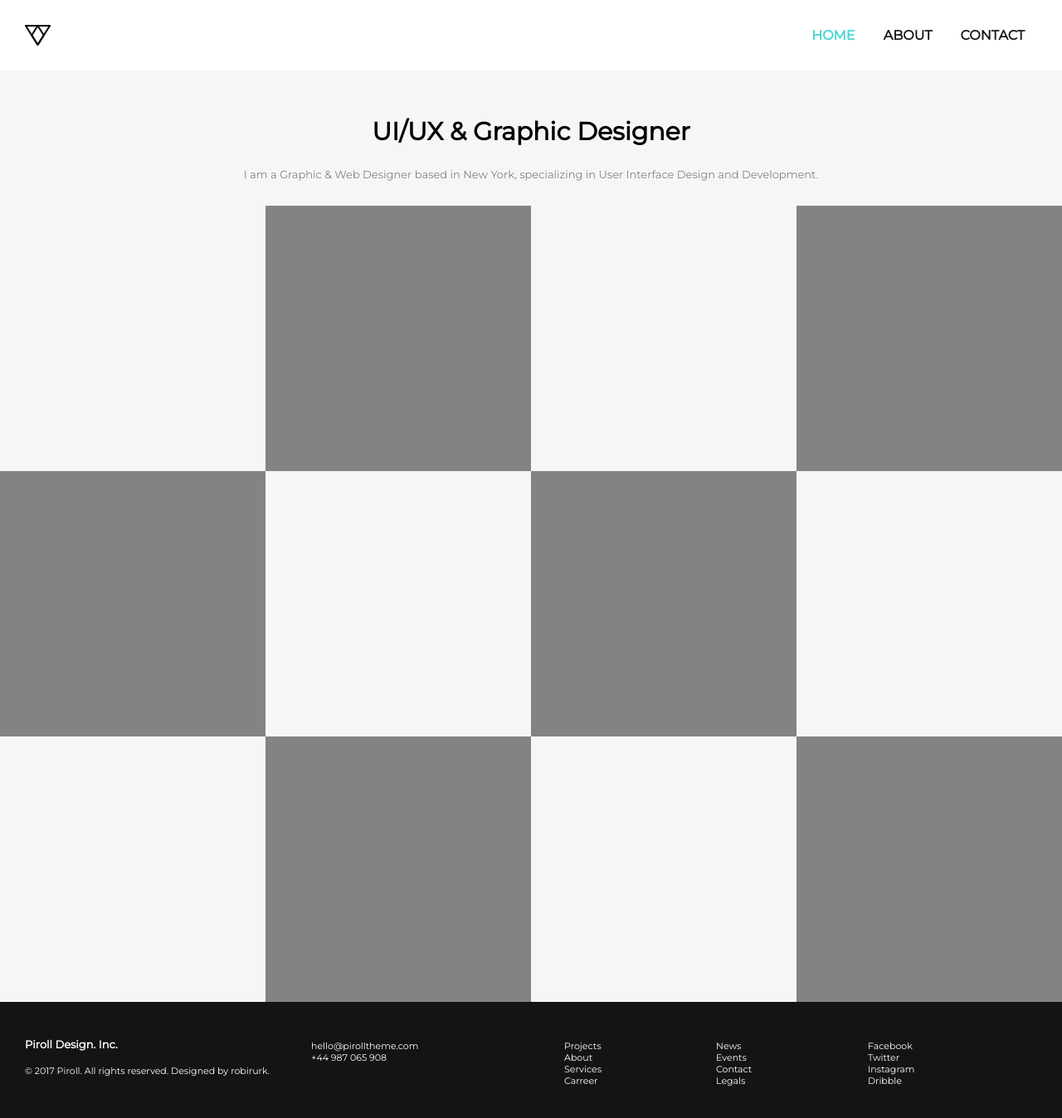
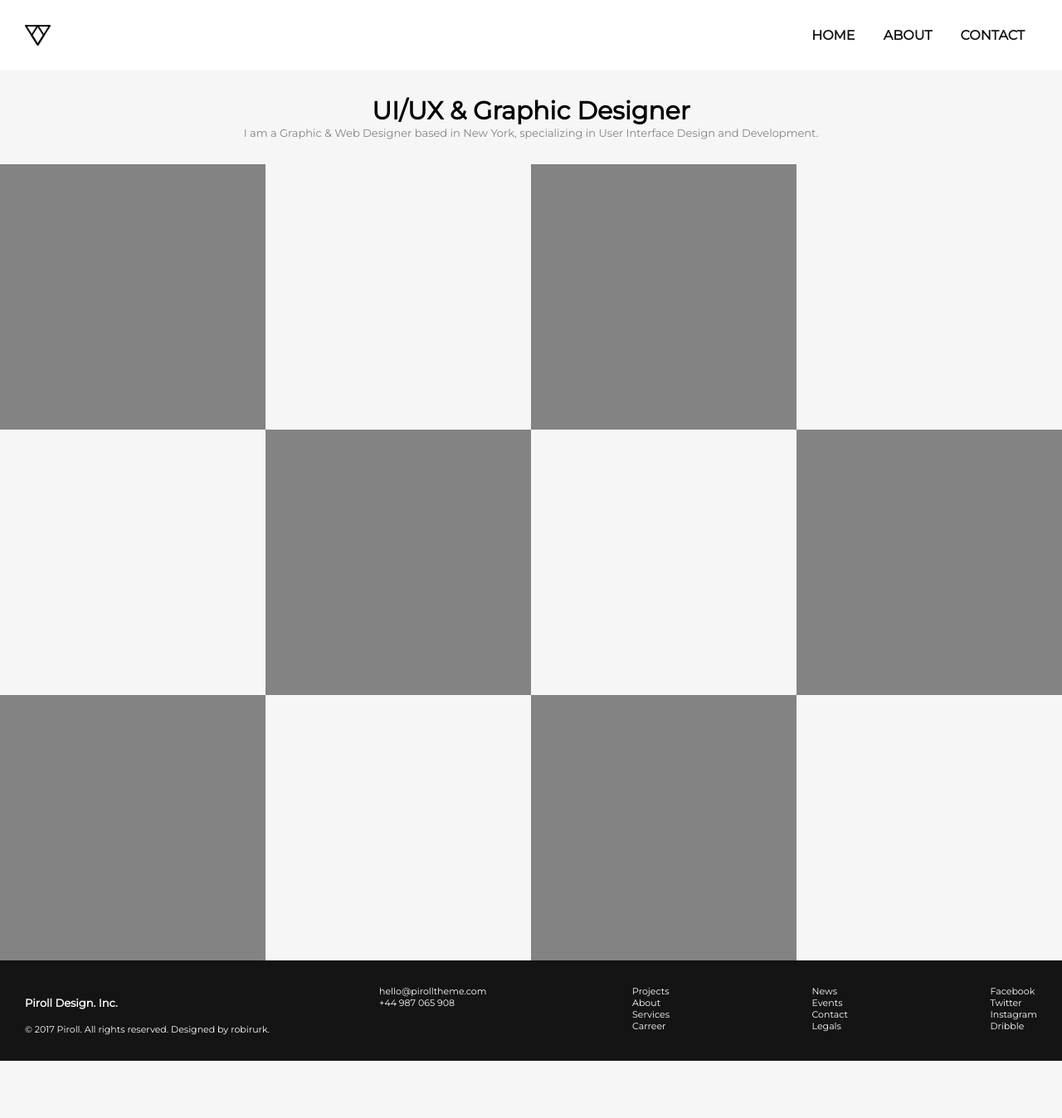
Before and after one commit to danh9299/02_HOME, a plain HTML site: page index.html in a window 1280 px wide. Shown: the whole page at 83% size. After the commit the page ends 1279 px from the top, so only its background shows below. Drawn offline with nearby package versions, Linux system fonts and the light colour scheme.

Commit message:
push code

```diff
--- a/index.html
+++ b/index.html
@@ -13,108 +13,157 @@
     />
   </head>
   <body>
-    <header class="header">
+    <header class="Header">
       <img src="img/logo.png" alt="logo" />
-      <div class="nav">
-        <a href="#" class="nav-home"><b>HOME</b></a>
-        <a href="#" class="nav-item"><b>ABOUT</b></a>
-        <a href="#" class="nav-item"><b>CONTACT</b></a>
+      <div class="Header-nav">
+        <a href="#" class="Header-nav__item">HOME</a>
+        <a href="#" class="Header-nav__item">ABOUT</a>
+        <a href="#" class="Header-nav__item">CONTACT</a>
       </div>
     </header>
-    <section class="text">
-      <h1>UI/UX & Graphic Designer</h1>
-      <p>
+    <section class="Text">
+      <h1 class="Text-title">UI/UX & Graphic Designer</h1>
+      <p class="Text-description">
         I am a Graphic & Web Designer based in New York, specializing in User
         Interface Design and Development.
       </p>
     </section>
-    <section class="work">
-      <div class="work-row">
-        <div class="work-item work-item-gray">
-          <img src="img/eye.png" alt="" class="eye-icon" />
+    <section class="Work">
+      <div class="Work-row">
+        <div class="Work-row-item">
+          <a href="img/eye.png" data-fancybox="gallery">
+            <img src="img/eye.png" alt="" class="Work-row-item__eye" />
+          </a>
         </div>
-        <div class="work-item work-item-white">
-          <img src="img/eye.png" alt="" class="eye-icon" />
+        <div class="Work-row-item">
+          <a href="img/eye.png" data-fancybox="gallery">
+            <img src="img/eye.png" alt="" class="Work-row-item__eye" />
+          </a>
         </div>
-        <div class="work-item work-item-gray">
-          <img src="img/eye.png" alt="" class="eye-icon" />
+        <div class="Work-row-item">
+          <a href="img/eye.png" data-fancybox="gallery">
+            <img src="img/eye.png" alt="" class="Work-row-item__eye" />
+          </a>
         </div>
-        <div class="work-item work-item-white">
-          <img src="img/eye.png" alt="" class="eye-icon" />
+        <div class="Work-row-item">
+          <a href="img/eye.png" data-fancybox="gallery">
+            <img src="img/eye.png" alt="" class="Work-row-item__eye" />
+          </a>
         </div>
-      </div>
-      <div class="work-row">
-        <div class="work-item work-item-white">
-          <img src="img/eye.png" alt="" class="eye-icon" />
+
+        <div class="Work-row-item Work-row-item--reverse">
+          <a href="img/eye.png" data-fancybox="gallery">
+            <img src="img/eye.png" alt="" class="Work-row-item__eye" />
+          </a>
         </div>
-        <div class="work-item work-item-gray">
-          <img src="img/eye.png" alt="" class="eye-icon" />
+        <div class="Work-row-item Work-row-item--reverse">
+          <a href="img/eye.png" data-fancybox="gallery">
+            <img src="img/eye.png" alt="" class="Work-row-item__eye" />
+          </a>
         </div>
-        <div class="work-item work-item-white">
-          <img src="img/eye.png" alt="" class="eye-icon" />
+        <div class="Work-row-item Work-row-item--reverse">
+          <a href="img/eye.png" data-fancybox="gallery">
+            <img src="img/eye.png" alt="" class="Work-row-item__eye" />
+          </a>
         </div>
-        <div class="work-item work-item-gray">
-          <img src="img/eye.png" alt="" class="eye-icon" />
+        <div class="Work-row-item Work-row-item--reverse">
+          <a href="img/eye.png" data-fancybox="gallery">
+            <img src="img/eye.png" alt="" class="Work-row-item__eye" />
+          </a>
         </div>
-      </div>
-      <div class="work-row">
-        <div class="work-item work-item-gray">
-          <img src="img/eye.png" alt="" class="eye-icon" />
+
+        <div class="Work-row-item">
+          <a href="img/eye.png" data-fancybox="gallery">
+            <img src="img/eye.png" alt="" class="Work-row-item__eye" />
+          </a>
         </div>
-        <div class="work-item work-item-white">
-          <img src="img/eye.png" alt="" class="eye-icon" />
+        <div class="Work-row-item">
+          <a href="img/eye.png" data-fancybox="gallery">
+            <img src="img/eye.png" alt="" class="Work-row-item__eye" />
+          </a>
         </div>
-        <div class="work-item work-item-gray">
-          <img src="img/eye.png" alt="" class="eye-icon" />
+        <div class="Work-row-item">
+          <a href="img/eye.png" data-fancybox="gallery">
+            <img src="img/eye.png" alt="" class="Work-row-item__eye" />
+          </a>
         </div>
-        <div class="work-item work-item-white">
-          <img src="img/eye.png" alt="" class="eye-icon" />
+        <div class="Work-row-item">
+          <a href="img/eye.png" data-fancybox="gallery">
+            <img src="img/eye.png" alt="" class="Work-row-item__eye" />
+          </a>
         </div>
       </div>
     </section>
-    <footer class="footer">
-      <div class="footer-copyright">
-        <h3>Piroll Design. Inc.</h3>
-        <p3>© 2017 Piroll. All rights reserved. Designed by robirurk.</p3>
+    <footer class="Footer">
+      <div class="Footer-copyright">
+        <h3 class="Footer-copyright-company">Piroll Design. Inc.</h3>
+        <p3 class="Footer-copyright-design"
+          >© 2017 Piroll. All rights reserved. Designed by robirurk.</p3
+        >
       </div>
-      <div class="footer-contact">
-        <ul>
-          <li>
+      <div class="Footer-contact">
+        <ul class="Footer-contact-group">
+          <li class="Footer-contact-group-item">
             <a href="#"> hello@pirolltheme.com </a>
           </li>
-          <li>
+          <li class="Footer-contact-group-item">
             <a href="#"> +44 987 065 908 </a>
           </li>
         </ul>
       </div>
-      <div class="footer-work">
-        <ul>
-          <li>
+      <div class="Footer-work">
+        <ul class="Footer-work-group">
+          <li class="Footer-work-group-item">
             <a href="#"> Projects </a>
           </li>
-          <li>
+          <li class="Footer-work-group-item">
             <a href="#"> About </a>
           </li>
-          <li><a href="#"> Services</a></li>
-          <li><a href="#"> Carreer </a></li>
+          <li class="Footer-work-group-item">
+            <a href="#"> Services </a>
+          </li>
+          <li class="Footer-work-group-item">
+            <a href="#"> Carreer </a>
+          </li>
         </ul>
-      </div>
-      <div class="footer-info">
-        <ul>
-          <li><a href="#"> News</a></li>
-          <li><a href="#"> Events </a></li>
-          <li><a href="#"> Contact</a></li>
-          <li><a href="#"> Legals</a></li>
+        <ul class="Footer-work-group">
+          <li class="Footer-work-group-item">
+            <a href="#"> News </a>
+          </li>
+          <li class="Footer-work-group-item">
+            <a href="#"> Events </a>
+          </li>
+          <li class="Footer-work-group-item">
+            <a href="#"> Contact</a>
+          </li>
+          <li class="Footer-work-group-item">
+            <a href="#"> Legals </a>
+          </li>
         </ul>
-      </div>
-      <div class="footer-social">
-        <ul>
-          <li><a href="#"> Facebook</a></li>
-          <li><a href="#"> Twitter </a></li>
-          <li><a href="#"> Instagram</a></li>
-          <li><a href="#"> Dribble </a></li>
+        <ul class="Footer-work-group">
+          <li class="Footer-work-group-item">
+            <a href="#"> Facebook </a>
+          </li>
+          <li class="Footer-work-group-item">
+            <a href="#"> Twitter </a>
+          </li>
+          <li class="Footer-work-group-item">
+            <a href="#"> Instagram </a>
+          </li>
+          <li class="Footer-work-group-item">
+            <a href="#"> Dribble </a>
+          </li>
         </ul>
       </div>
     </footer>
+
+    <script src="script.js"></script>
+    <!-- FancyBox CSS -->
+    <link
+      rel="stylesheet"
+      href="https://cdn.jsdelivr.net/npm/@fancyapps/ui/dist/fancybox.css"
+    />
+    <!-- FancyBox JS -->
+    <script src="https://cdn.jsdelivr.net/npm/@fancyapps/ui/dist/fancybox.umd.js"></script>
   </body>
 </html>
--- /dev/null
+++ b/script.js
@@ -0,0 +1,10 @@
+document.addEventListener('DOMContentLoaded', () => {
+    Fancybox.bind('[data-fancybox="gallery"]', {
+      Toolbar: {
+        display: ['close'],
+      },
+      Thumbs: {
+        autoStart: false,
+      },
+    });
+  });
--- a/style.css
+++ b/style.css
@@ -1,5 +1,17 @@
 html {
   font-family: "Montserrat";
+}
+
+h1, a, ul, li, img {
+  margin: 0;
+  padding : 0;
+  text-decoration: none;
+  left: 0;
+  top: 0;
+}
+
+a {
+  color: #ffffff;
 }
 
 body {
@@ -8,7 +20,7 @@ body {
   padding: 0;
 }
 
-.header {
+.Header {
   background-color: #ffffff;
   display: flex;
   align-items: center;
@@ -16,31 +28,29 @@ body {
   padding: 30px 30px;
 }
 
-.nav a {
+.Header-nav__item {
   padding: 0px 15px;
+  font-size: 16px;
+  color: #141414;
   text-decoration: none;
-  font-size: 16px;
+  font-weight: 900;
 }
 
-.nav-home {
+.Header-nav__item:hover {
   color: #40d4cf;
 }
 
-.nav-item {
-  color: #141414;
-}
-
-.text {
+.Text {
   text-align: center;
   padding: 30px 5px;
 }
 
-.text h1 {
+.Text-title {
   font-weight: 900;
   font-size: 30px;
 }
 
-.text p {
+.Text-description {
   font-weight: 100;
   max-width: 70%;
   margin: 0 auto;
@@ -48,26 +58,42 @@ body {
   font-size: 13px;
 }
 
-.work-row {
+.Work-row {
   display: flex;
+  flex-wrap: wrap;
   width: 100%;
 }
 
-.work-item-gray {
+.Work-row-item {
+  position: relative;
+  flex: 1 1 25%;
+  width: 25vw;
+  height: 25vw;
   background-color: #f6f6f6;
 }
 
-.work-item-white {
+.Work-row-item:nth-child(odd) {
   background-color: #838383;
 }
 
-.work-item {
-  position: relative;
-  width: 25vw;
-  height: 25vw;
+.Work-row-item--reverse:nth-child(even) {
+  background-color: #838383;
 }
 
-.eye-icon {
+.Work-row-item--reverse:nth-child(odd) {
+  background-color: #f6f6f6;
+}
+
+
+.Work-row-item:hover {
+  background-color: #21bfb9;
+  .Work-row-item__eye {
+    display: block;
+    cursor: pointer;
+  }
+}
+
+.Work-row-item__eye {
   position: absolute;
   transform: translate(-50%, -50%);
   left: 50%;
@@ -75,74 +101,111 @@ body {
   display: none;
 }
 
-.work-item:hover {
-  background-color: #21bfb9;
-  .eye-icon {
-    display: block;
-  }
-}
-
-.footer {
+.Footer {
+  display: flex;
   background-color: #141414;
   color: #ffffff;
-  display: flex;
   padding: 30px;
 }
 
-.footer a {
-  text-decoration: none;
-  color: #ffffff;
-}
-
-.footer a:hover {
+.Footer a:hover {
   text-decoration: underline;
   color: rgb(88, 88, 255);
 }
 
-.footer h3 {
+.Footer-copyright {
+  width: 35%;
+}
+
+.Footer-copyright-company {
   font-size: 13px;
 }
 
-.footer p3 {
+.Footer-copyright-design {
   font-size: 11px;
 }
 
-.footer li {
+.Footer-contact {
+  width: 25%;
+}
+
+.Footer-contact-group {
+  list-style: none;
+}
+
+.Footer-contact-group-item {
   font-size: 11px;
 }
 
-.footer-copyright {
-  width: 25%;
+.Footer-work {
+  display: flex;
+  justify-content: space-between;
+  width: 40%;
 }
 
-.footer-contact {
-  width: 25%;
-}
-
-.footer ul {
+.Footer-work-group {
   list-style: none;
 }
 
-.footer-work {
+.Footer-work-group-item {
+  font-size: 11px;
+}
+
+.Footer-info {
   width: 15%;
 }
 
-.footer-info {
-  width: 15%;
+.Footer-info-group {
+  list-style: none;
 }
 
-.footer-social {
-  width: 20%;
+.Footer-info-group-item {
+  font-size: 11px;
 }
 
-@media screen and (max-width: 610px) {
-  .footer h1 {
+@media screen and (max-width: 600px) {
+  .Footer-copyright-company {
     font-size: 10px;
   }
-  .footer p3 {
+  .Footer-copyright-design {
     font-size: 5px;
   }
-  .footer a {
+  .Footer a {
     font-size: 5px;
   }
 }
+
+
+
+.Work-row-item--modal {
+  position: fixed;
+  top: 50%;
+  left: 50%;
+  transform: translate(-50%, -50%);
+  width: 80vw; /* Kích thước tùy ý */
+  height: 80vh;
+  background-color: white; /* Màu nền */
+  z-index: 1000; /* Đặt lên trên cùng */
+  box-shadow: 0 4px 10px rgba(0, 0, 0, 0.2);
+  display: flex;
+  justify-content: center;
+  align-items: center;
+  transition: all 0.3s ease;
+}
+
+/* Ẩn nền ngoài */
+.modal-overlay {
+  position: fixed;
+  top: 0;
+  left: 0;
+  width: 100vw;
+  height: 100vh;
+  background: rgba(0, 0, 0, 0.5);
+  z-index: 999;
+  display: none;
+}
+
+/* Khi modal được mở */
+.modal-overlay.show {
+  display: block;
+}
```
